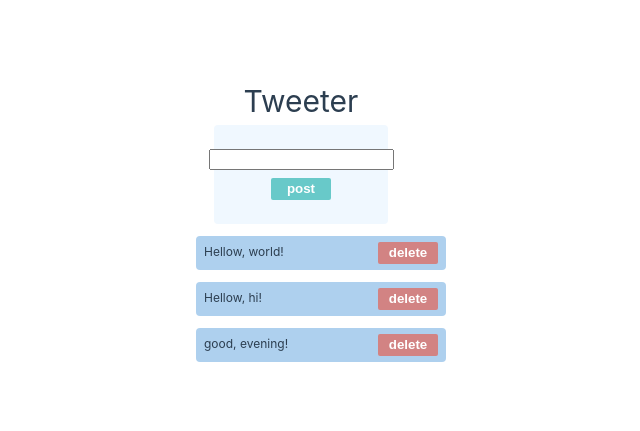
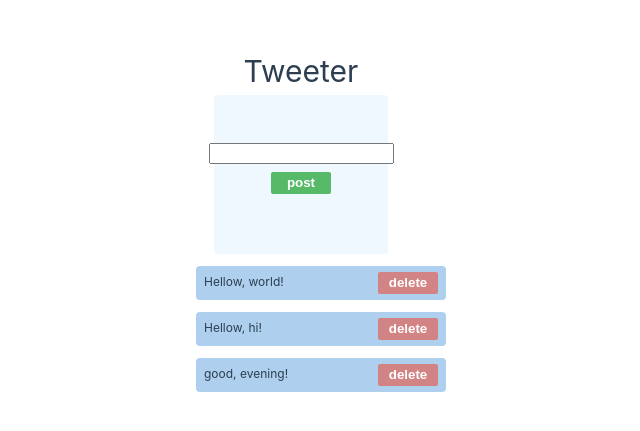
Before and after one commit to goodjini/vue-3-sfc-base01, a Vue app: page / in a window 1280 px wide. Shown: the part 175-606 px from the top of the page, without its empty margins (194-834 px from the left). Built offline with nearby package versions, Linux system fonts and the light colour scheme.

Commit message:
add component

```diff
--- /dev/null
+++ b/src/components/TweetPostForm.vue
@@ -0,0 +1,40 @@
+<script setup lang="ts">
+import { ref } from 'vue';
+
+const inputingDescription = ref<string>('');
+
+const postTweet = () => {
+
+}
+</script>
+<template>
+  <div class="form-container">
+    <input v-model="inputingDescription"/>
+    <button class="save-button" @click="postTweet()">post</button>
+  </div>
+</template>
+<style scope>
+.form-container {
+  display:flex;
+  flex-direction: column;
+  align-items: center;
+  background-color: rgb(128, 212, 138);
+  padding: 24px 0;
+  width: 60%;
+  margin-bottom: 12px;
+  border-radius: 4px;
+  gap: 8px;
+}
+.save-button {
+  color: #fff;
+  font-weight: bold;
+  background-color: #57ba69;
+  border-radius: 2px;
+  border: none;
+  width: 60px;
+  height: 22px;
+}
+.save-button:hover {
+  background-color: #37bdbd;
+}
+</style>
--- a/src/components/TweetView.vue
+++ b/src/components/TweetView.vue
@@ -1,5 +1,6 @@
 <script setup lang="ts">
 import { ref } from "vue";
+import TweetPostForm from "./TweetPostForm.vue";
 
 const tweets = ref([
   { id: 0, description: 'Hellow, world!' },
@@ -28,8 +29,9 @@ const deleteTweet = (id: number) => {
   <div class="container">
     <h1>Tweeter</h1>
     <div class="form-container">
-      <input v-model="inputingDescription"/>
-      <button class="save-button" @click="postTweet()">post</button>
+      <TweetPostForm />
+      <!-- <input v-model="inputingDescription"/>
+      <button class="save-button" @click="postTweet()">post</button> -->
     </div>
     <div class="tweet-container">
       <p v-if ="tweets.length <= 0">No tweets hav been added.</p>
@@ -70,6 +72,9 @@ const deleteTweet = (id: number) => {
   width: 60px;
   height: 22px;
 }
+.save-button:hover {
+  background-color: #37bdbd;
+}
 .delete-button {
   color: #fff;
   font-weight: bold;
@@ -78,6 +83,9 @@ const deleteTweet = (id: number) => {
   border: none;
   width: 60px;
   height: 22px;
+}
+.delete-button:hover {
+  background-color: #b65d5d;
 }
 
 .tweet-list {
```
